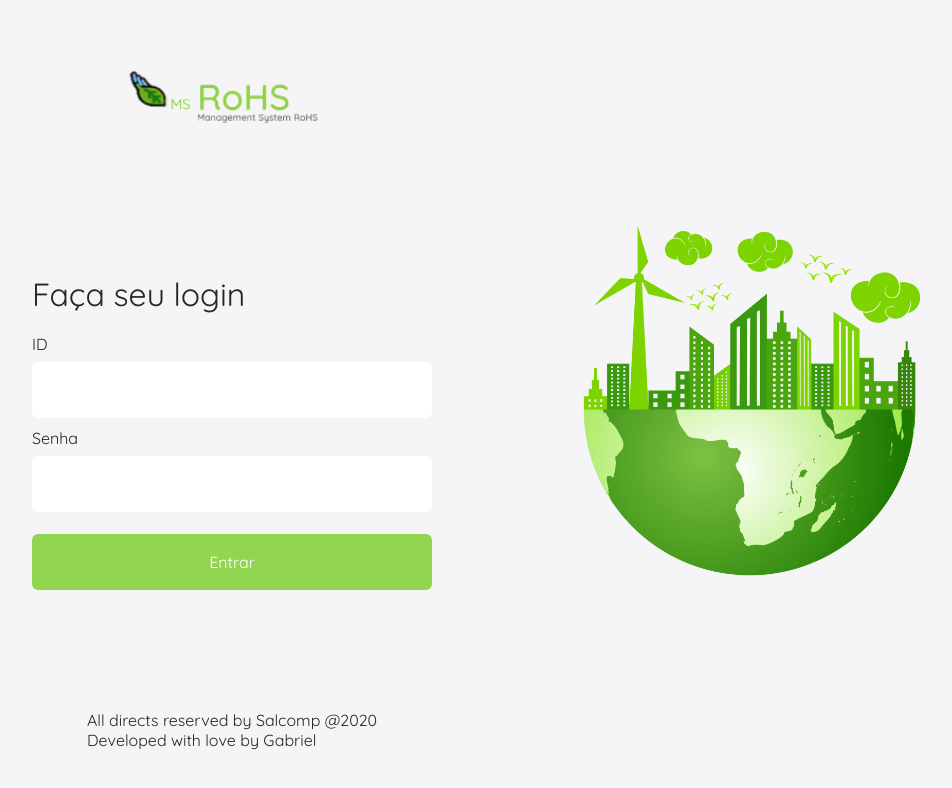
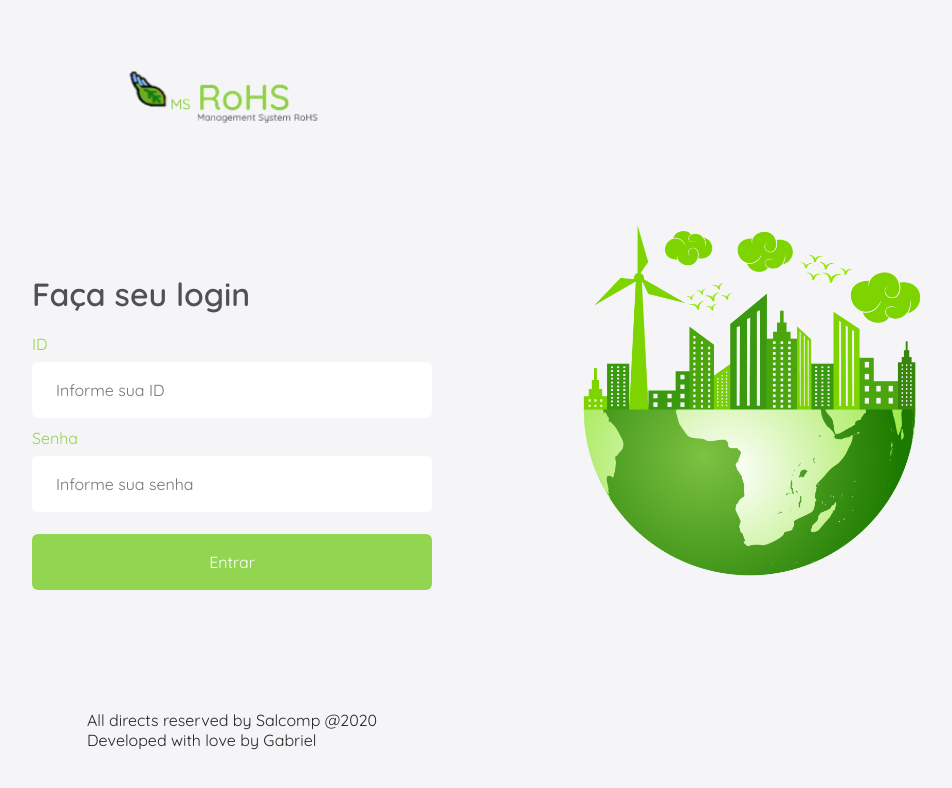
Before and after one commit to Gabriel-biel/Project_RoHS_Web_System, a React (Create React App) app in the folder web/: page / in a window 1280 px wide. Shown: the top 788 px of the page, without its empty margins (88-1040 px from the left). Built offline with nearby package versions, Linux system fonts and the light colour scheme.

Commit message:
Get id and password

```diff
--- a/web/public/index.html
+++ b/web/public/index.html
@@ -2,7 +2,7 @@
 <html lang="pt-br">
   <head>
     <meta charset="utf-8" />
-    <link href="https://fonts.googleapis.com/css2?family=Quicksand&display=swap" rel="stylesheet">
+    <link href="https://fonts.googleapis.com/css2?family=Quicksand:wght@400;600&display=swap" rel="stylesheet">
 
     <title>Rohs</title>
   </head>
--- a/web/src/pages/SignIn/index.tsx
+++ b/web/src/pages/SignIn/index.tsx
@@ -1,4 +1,4 @@
-import React from 'react'
+import React, { FormEvent, useCallback, useState } from 'react'
 
 import logoRohs from '../../assets/rohs.png'
 import worldImg from '../../assets/world.png'
@@ -12,19 +12,42 @@ import {
 } from './styles'
 
 const SignIn: React.FC = () => {
+  const [id, setId] = useState<string>('')
+  const [password, setPassword] = useState<string>('')
+
+  const handleSubmit = useCallback(
+    (event: FormEvent) => {
+      event.preventDefault()
+
+      console.log({ id, password })
+    },
+    [id, password]
+  )
+
   return (
     <Container>
       <LoginContainer>
         <img src={logoRohs} alt="Rohs" />
 
-        <FormContainer>
+        <FormContainer onSubmit={handleSubmit}>
           <h1>Faça seu login</h1>
 
           <label>ID</label>
-          <input />
+          <input
+            placeholder="Informe sua ID"
+            value={id}
+            onChange={e => {
+              setId(e.target.value)
+            }}
+          />
 
           <label>Senha</label>
-          <input type="password" />
+          <input
+            value={password}
+            onChange={e => setPassword(e.target.value)}
+            placeholder="Informe sua senha"
+            type="password"
+          />
 
           <button type="submit">Entrar</button>
         </FormContainer>
--- a/web/src/pages/SignIn/styles.ts
+++ b/web/src/pages/SignIn/styles.ts
@@ -19,9 +19,11 @@ export const LoginContainer = styled.div`
   }
 `
 
-export const FormContainer = styled.div`
+export const FormContainer = styled.form`
   min-width: 400px;
   h1 {
+    color: #505152;
+    font-weight: 600;
     display: block;
     margin: 20px 0;
   }
@@ -29,6 +31,7 @@ export const FormContainer = styled.div`
   label {
     display: block;
     margin-bottom: 8px;
+    color: #92d550;
   }
 
   input {
```
